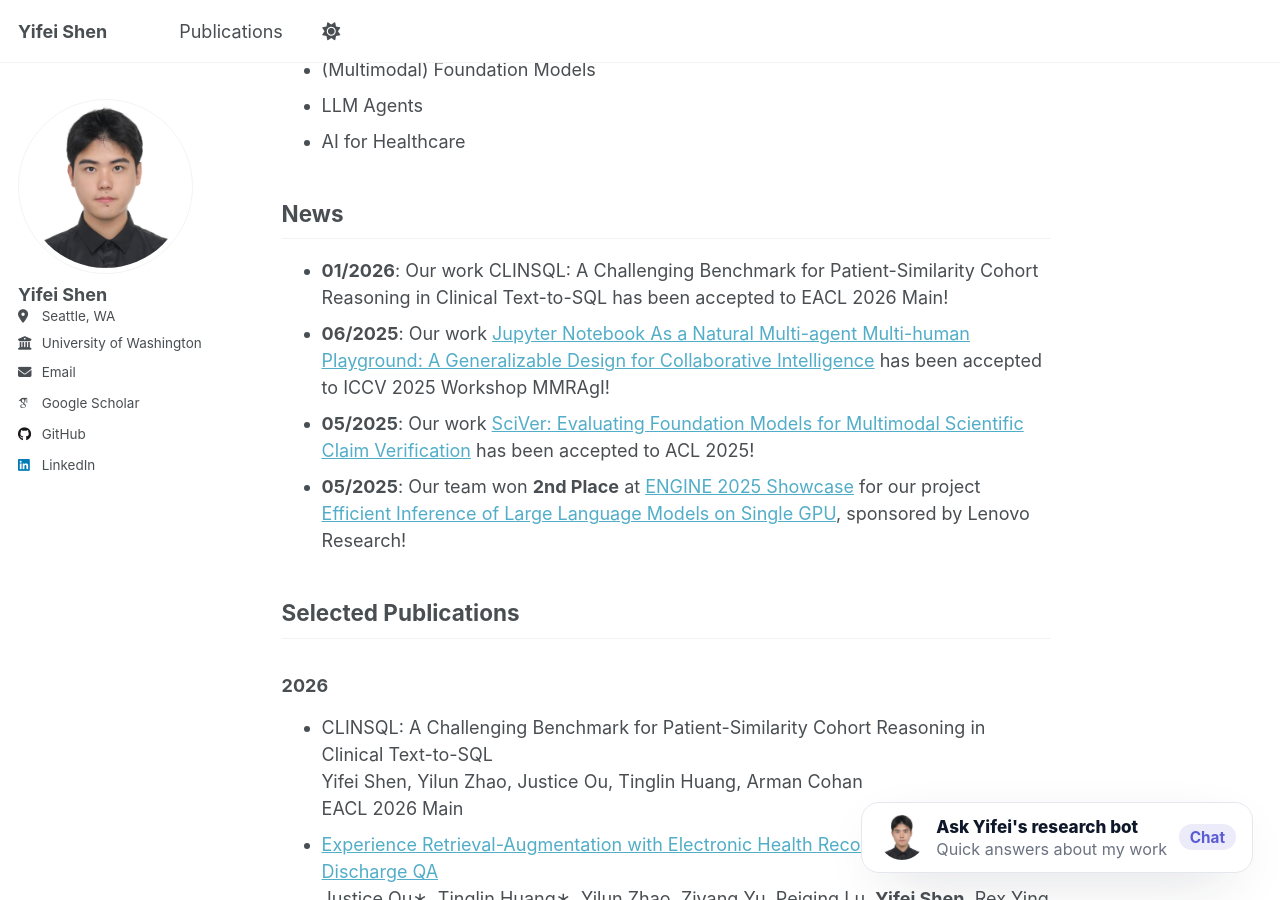
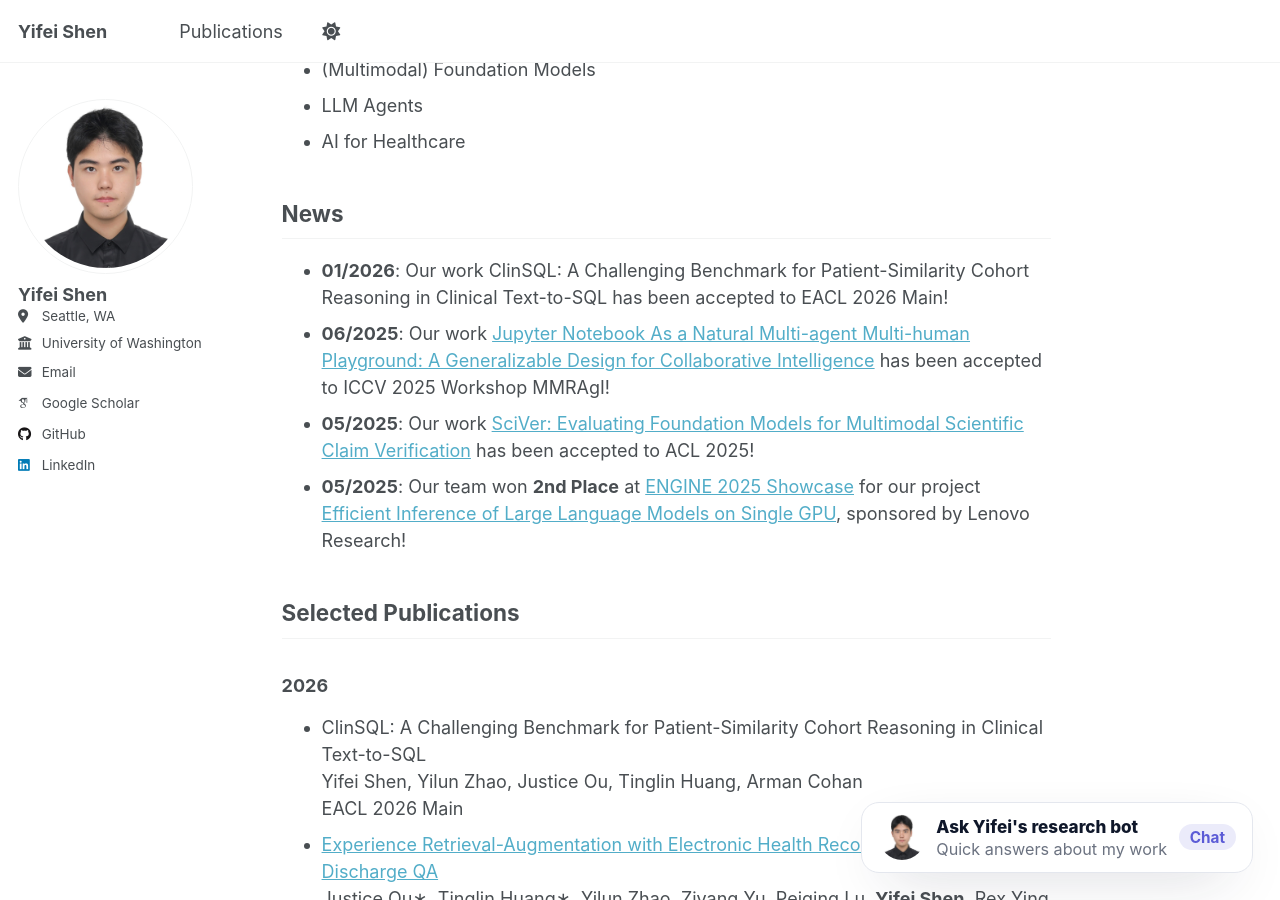
Before and after one commit to Barryshen1/Barryshen1.github.io, a Jekyll site: the page built from _pages/about.md, in a window 1280 px wide and 900 px high, scrolled down 450 px. Built offline with Jekyll 4.4.1, drawn with Linux system fonts in a browser that asks for light colours; some web fonts are replaced.

```diff
--- a/_pages/about.md
+++ b/_pages/about.md
@@ -22,7 +22,7 @@ I'm seeking research intern positions in large language models and PhD opportuni
 
 ## News
 
-- **01/2026**: Our work CLINSQL: A Challenging Benchmark for Patient-Similarity Cohort Reasoning in Clinical Text-to-SQL has been accepted to EACL 2026 Main!
+- **01/2026**: Our work ClinSQL: A Challenging Benchmark for Patient-Similarity Cohort Reasoning in Clinical Text-to-SQL has been accepted to EACL 2026 Main!
 - **06/2025**: Our work [Jupyter Notebook As a Natural Multi-agent Multi-human Playground: A Generalizable Design for Collaborative Intelligence](#) has been accepted to ICCV 2025 Workshop MMRAgI!
 - **05/2025**: Our work [SciVer: Evaluating Foundation Models for Multimodal Scientific Claim Verification](https://arxiv.org/pdf/2506.15569) has been accepted to ACL 2025!
 - **05/2025**: Our team won **2nd Place** at [ENGINE 2025 Showcase](https://www.ece.uw.edu/news-events/capstone-fair/) for our project [Efficient Inference of Large Language Models on Single GPU](https://www.ece.uw.edu/wp-content/uploads/2025/06/Lenovo-Efficient-Inference-of-Large-Language-Models-on-a-Single-GPU.pdf), sponsored by Lenovo Research!
@@ -31,7 +31,7 @@ I'm seeking research intern positions in large language models and PhD opportuni
 
 ### 2026
 
-- CLINSQL: A Challenging Benchmark for Patient-Similarity Cohort Reasoning in Clinical Text-to-SQL
+- ClinSQL: A Challenging Benchmark for Patient-Similarity Cohort Reasoning in Clinical Text-to-SQL
   Yifei Shen, Yilun Zhao, Justice Ou, Tinglin Huang, Arman Cohan
   EACL 2026 Main
 - [Experience Retrieval-Augmentation with Electronic Health Records Enables Accurate Discharge QA](#)
```
